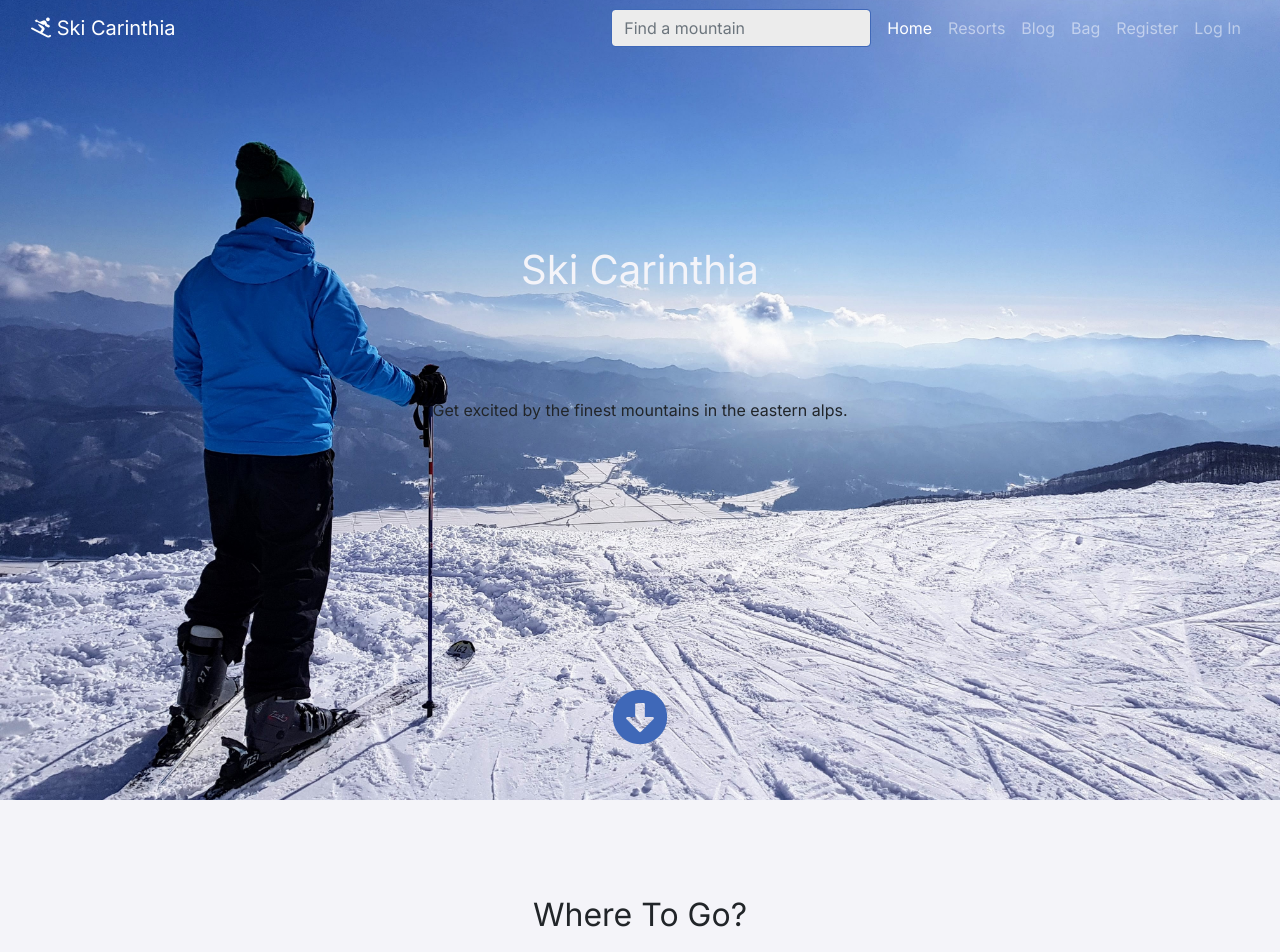
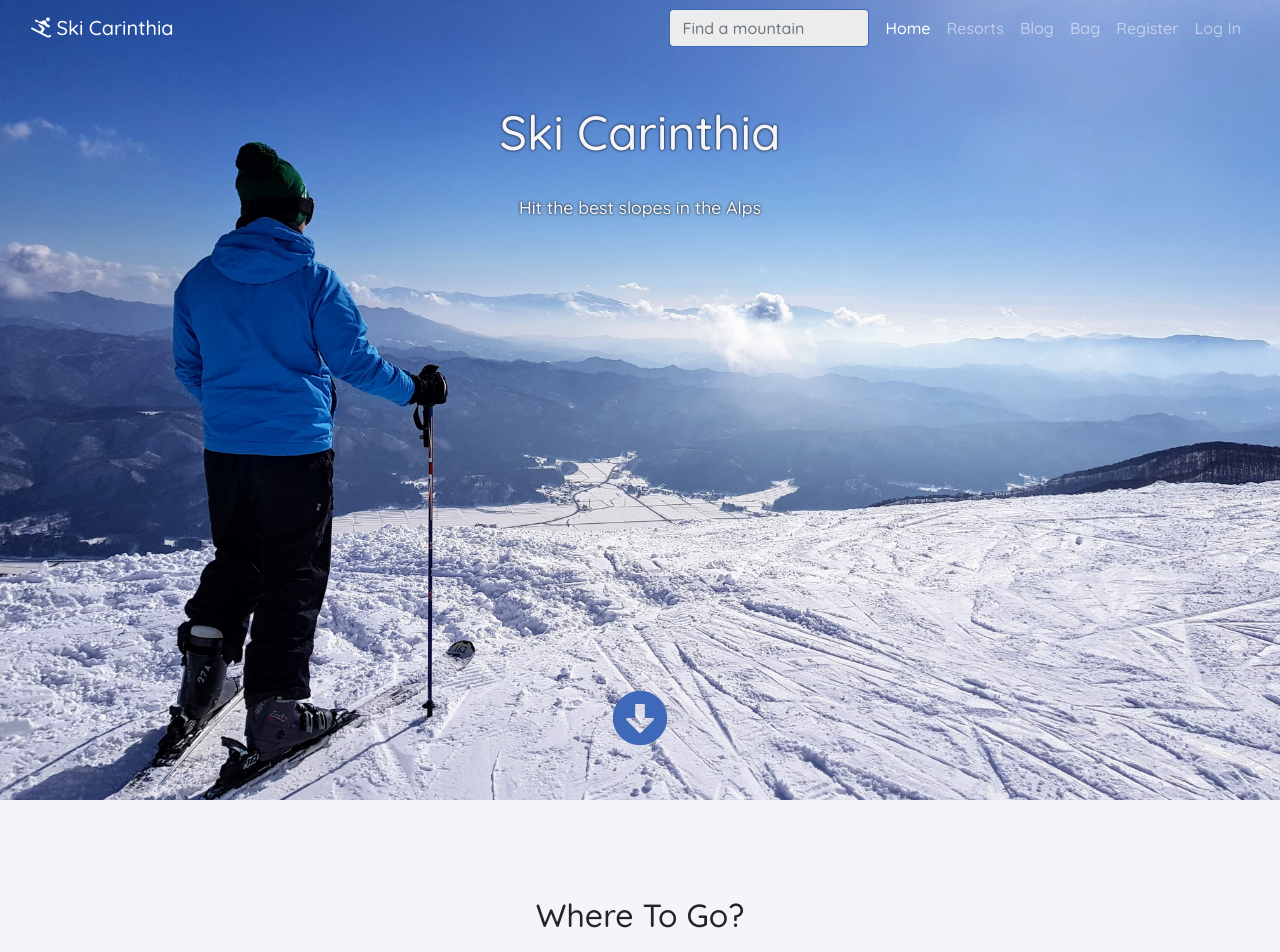
Before and after one commit to Oldman10000/ski-carinthia, a Django app: page / in a window 1280 px wide. Shown: the top 952 px of the page. Run offline with Django 3.2, Linux system fonts and the light colour scheme; data comes from the database, SQL or seed files in the repository; some libraries are stand-ins or nearby versions.

Commit message:
Add new font style and rearrange hero image text

```diff
--- a/home/static/home/css/home.css
+++ b/home/static/home/css/home.css
@@ -1,6 +1,12 @@
 .card {
     height: 400px;
     width: auto;
+    color: #2E2F2F;
+}
+
+.card:hover {
+    text-decoration: none;
+    color: #2e2f2fc7;
 }
 
 .card-img-top {
@@ -12,3 +18,19 @@
     height: 70vh;
     width: 100%;
 }
+
+.hero-text {
+    text-shadow: 0 0 3px #000;
+}
+
+p.hero-text {
+    font-size: 1.1em;
+}
+
+#hero h1 {
+    font-size: 3rem;
+}
+
+.titles {
+    padding-top: 10vh;
+}
--- a/home/templates/home/index.html
+++ b/home/templates/home/index.html
@@ -16,11 +16,11 @@
 <section id="hero">
     <div class="container">
         <div class="row text-center titles">
-            <div class="col-12 mb-5">
-                <h1 class="light-text">Ski Carinthia</h1>
+            <div class="col-12 mb-4">
+                <h1 class="light-text hero-text">Ski Carinthia</h1>
             </div>
-            <div class="col-12 mt-5 mb-5">
-                <p class="dark-text">Get excited by the finest mountains in the eastern alps.</p>
+            <div class="col-12">
+                <p class="light-text hero-text">Hit the best slopes in the Alps</p>
             </div>
         </div>
     </div>
@@ -84,7 +84,7 @@
     <div class="container">
         <div class="row">
             <div class="col">
-                <h3>Resorts Map</h3>
+                <h3 class="text-center">Resorts Map</h3>
             </div>
         </div>
         <hr>
@@ -139,7 +139,8 @@
             <p class="m-0">${resort.fields.street_address_1}</p>
             <p class="m-0">${resort.fields.street_address_2}</p>
             <p class="m-0">${resort.fields.postcode} ${resort.fields.town_or_city}</p>
-            <p class="mt-0">${resort.fields.phone_number}</p>
+            <p class="m-0">+${resort.fields.phone_number}</p>
+            <a href="${resort.fields.website}" target="_blank">Website</a>
             `);
 
     });
--- a/static/css/base.css
+++ b/static/css/base.css
@@ -1,6 +1,7 @@
 body {
     background: #F4F4F9;
-    font-family: 'Inter', sans-serif;
+    font-family: 'Quicksand', sans-serif;
+    font-weight: 500;
     min-height: 100vh;
     display: flex;
     flex-direction: column;
@@ -49,10 +50,6 @@ section {
     background-size: cover;
     height: 100vh;
     position: relative;
-}
-
-.titles {
-    padding-top: 20%;
 }
 
 .scroll-down {
--- a/templates/base.html
+++ b/templates/base.html
@@ -18,7 +18,7 @@
     <link rel="stylesheet" href="https://cdn.jsdelivr.net/npm/bootstrap@4.6.0/dist/css/bootstrap.min.css"
         integrity="sha384-B0vP5xmATw1+K9KRQjQERJvTumQW0nPEzvF6L/Z6nronJ3oUOFUFpCjEUQouq2+l" crossorigin="anonymous">
     <style>
-        @import url('https://fonts.googleapis.com/css2?family=Inter&display=swap');
+        @import url('https://fonts.googleapis.com/css2?family=Quicksand:wght@500&display=swap');
     </style>
     <link rel="stylesheet" href="{% static 'css/base.css' %}">
     {% endblock %}
```
Lines whose indentation alone changed are shown as unchanged.
